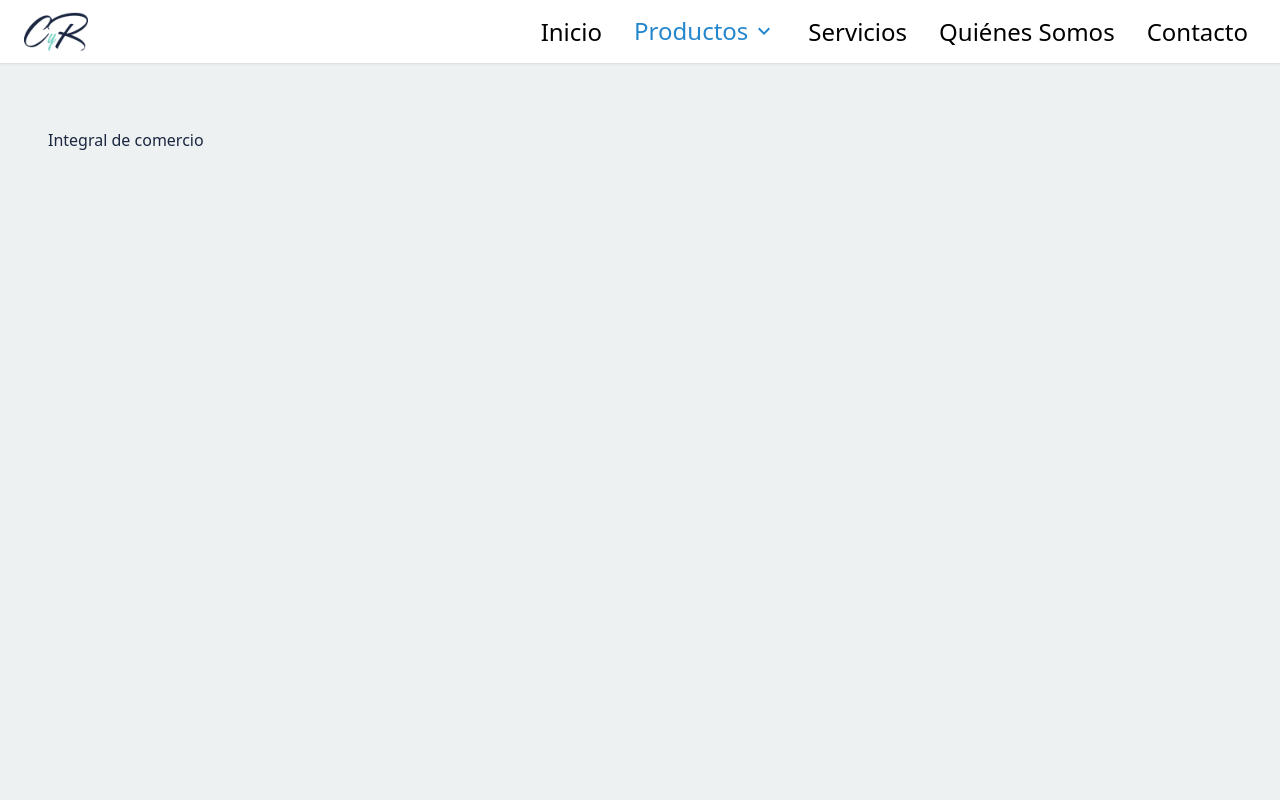
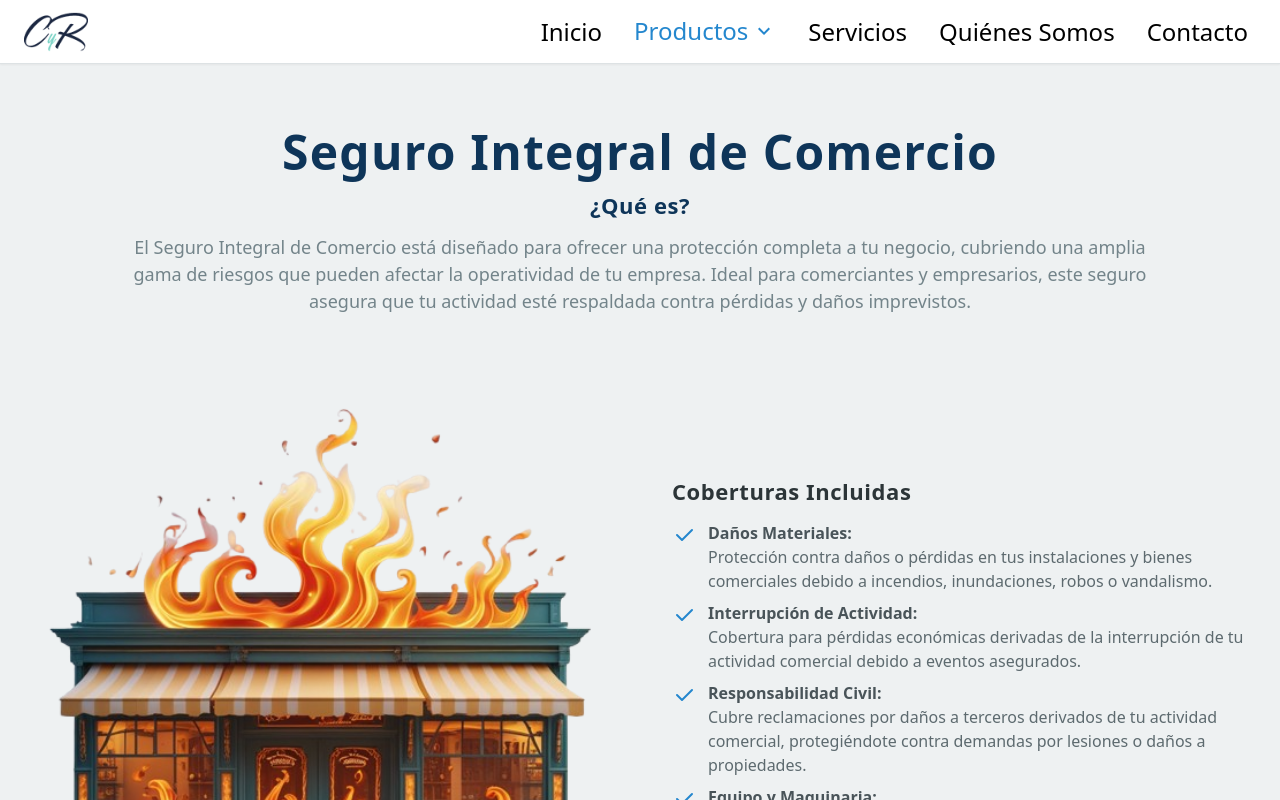
Before and after one commit to PDV10/CyR-Seguros, a React (Vite) app: page /integral-de-comercio in a window 1280 px wide. Shown: the top 800 px of the page. Built offline with nearby package versions, Linux system fonts and the light colour scheme.

Commit message:
se agrega pagina de comercio

```diff
--- a/src/routes/integral-de-comercio/index.tsx
+++ b/src/routes/integral-de-comercio/index.tsx
@@ -1,4 +1,38 @@
-import MainContainer from "../../components/layout/MainContainer";
-export default function index() {
-  return <MainContainer>Integral de comercio</MainContainer>;
+import ProductCardLayout from "../../components/ui/ProductCardLayout";
+import shopImg from "../../assets/img/products/shop.png";
+
+export default function IntegralDeComercio() {
+  return (
+    <ProductCardLayout
+      title="Seguro Integral de Comercio"
+      subtitle="¿Qué es?"
+      description={`El Seguro Integral de Comercio está diseñado para ofrecer una protección completa a tu negocio, cubriendo una amplia gama de riesgos que pueden afectar la operatividad de tu empresa. Ideal para comerciantes y empresarios, este seguro asegura que tu actividad esté respaldada contra pérdidas y daños imprevistos.`}
+      imageSrc={shopImg}
+      imageAlt="Seguro Integral de Comercio"
+      rightTitle="Coberturas Incluidas"
+      items={[
+        {
+          title: "Daños Materiales",
+          description:
+            "Protección contra daños o pérdidas en tus instalaciones y bienes comerciales debido a incendios, inundaciones, robos o vandalismo.",
+        },
+        {
+          title: "Interrupción de Actividad",
+          description:
+            "Cobertura para pérdidas económicas derivadas de la interrupción de tu actividad comercial debido a eventos asegurados.",
+        },
+        {
+          title: "Responsabilidad Civil",
+          description:
+            "Cubre reclamaciones por daños a terceros derivados de tu actividad comercial, protegiéndote contra demandas por lesiones o daños a propiedades.",
+        },
+        {
+          title: "Equipo y Maquinaria",
+          description:
+            "Protección para tus equipos y maquinaria esenciales en caso de daños o fallos que puedan afectar tu operación.",
+        },
+      ]}
+      px={{ base: 4, md: 8 }}
+    />
+  );
 }
```
